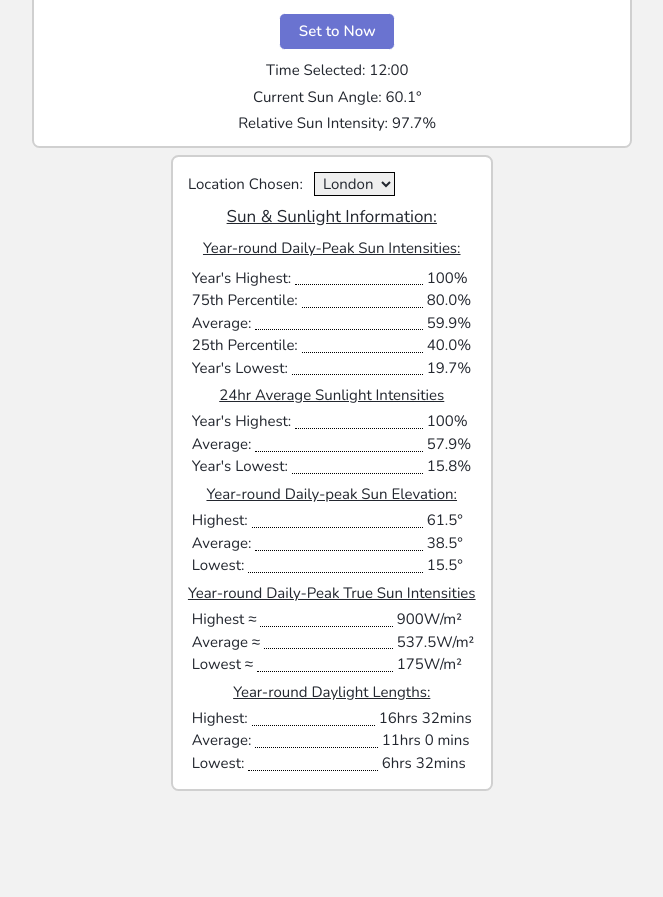
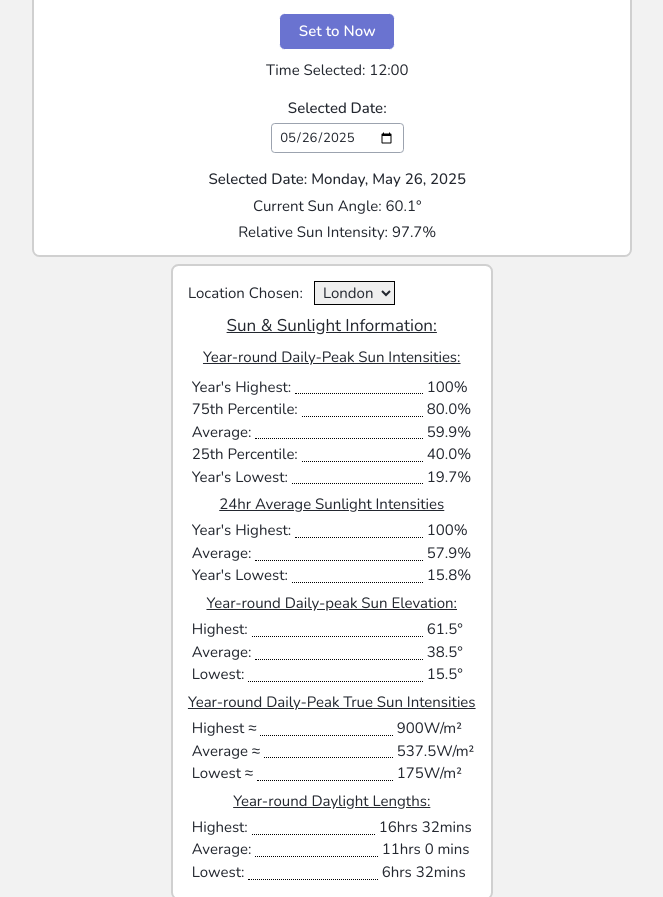
Before and after one commit to tobyhogan/seasons-viewer-tool, a React (Vite) app: page / in a window 1280 px wide. Shown: the part 987-1884 px from the top of the page, without its empty margins (282-945 px from the left). Before the commit the page ends 1786 px from the top, so only its background shows below. Built offline with nearby package versions, Linux system fonts and the light colour scheme; no server answers.

Commit message:
working version of day selector for sun info - day view area

```diff
--- a/src/components/home-page/2-DayView.tsx
+++ b/src/components/home-page/2-DayView.tsx
@@ -9,6 +9,9 @@ interface DayViewProps {
 function DayView({ sunCurveHour, setSunCurveHour, darkThemeEnabled }: DayViewProps) {
   // --- State and refs ---
   const sunAngleCanvasRef = useRef<HTMLCanvasElement>(null);
+
+  // Selected date state - defaults to today
+  const [selectedDate, setSelectedDate] = useState<Date>(new Date());
 
   // Day view info
   const dayViewTimeSelectedRef = useRef<HTMLDivElement>(null);
@@ -216,9 +219,8 @@ function DayView({ sunCurveHour, setSunCurveHour, darkThemeEnabled }: DayViewPro
     ctx.lineWidth = 2;
     ctx.beginPath();
     let first = true;
-    const today = new Date(); // Move this up here
     for (let h = 0; h <= 24; h += 0.01) { // smaller step for smoother curve
-        const date = new Date(Date.UTC(today.getFullYear(), today.getMonth(), today.getDate(), 0, h * 60, 0)); // Use today's date
+        const date = new Date(Date.UTC(selectedDate.getFullYear(), selectedDate.getMonth(), selectedDate.getDate(), 0, h * 60, 0)); // Use selected date
         const angle = Math.max(-18, Math.min(90, solarElevationAngle(date, 51.5074, -0.1278)));
         const x = leftMargin + (h / 24) * graphWidth;
         const y = radius - ((angle + 18) / 108) * 160;
@@ -233,7 +235,7 @@ function DayView({ sunCurveHour, setSunCurveHour, darkThemeEnabled }: DayViewPro
 
     // Draw draggable dot on the curve
     const dotHour = sunCurveHour;
-    const dotDate = new Date(Date.UTC(today.getFullYear(), today.getMonth(), today.getDate(), 0, dotHour * 60, 0));
+    const dotDate = new Date(Date.UTC(selectedDate.getFullYear(), selectedDate.getMonth(), selectedDate.getDate(), 0, dotHour * 60, 0));
     const dotAngle = Math.max(-18, Math.min(90, solarElevationAngle(dotDate, 51.5074, -0.1278)));
     const dotX = leftMargin + (dotHour / 24) * graphWidth;
     const dotY = radius - ((dotAngle + 18) / 108) * 160;
@@ -285,7 +287,7 @@ function DayView({ sunCurveHour, setSunCurveHour, darkThemeEnabled }: DayViewPro
         dayViewCurrentSunRelIntensityRef.current.textContent = `Relative Sun Intensity: ${relIntensity}%`;
     }
 
-  }, [sunCurveHour]);
+  }, [sunCurveHour, selectedDate]); // Add selectedDate to dependencies
 
   // --- Effect for sun angle graph ---
   useEffect(() => {
@@ -318,7 +320,7 @@ function DayView({ sunCurveHour, setSunCurveHour, darkThemeEnabled }: DayViewPro
         ) * (radius / Math.PI);
         return Math.max(-18, Math.min(90, elevation));
       }
-      const date = new Date(Date.UTC(2023, 4, 15, 0, hour * 60, 0));
+      const date = new Date(Date.UTC(selectedDate.getFullYear(), selectedDate.getMonth(), selectedDate.getDate(), 0, hour * 60, 0));
       const angle = solarElevationAngle(date, 51.5074, -0.1278);
       const x = leftMargin + (hour / 24) * graphWidth;
       const y = radius - ((angle + 18) / 108) * 160;
@@ -381,7 +383,7 @@ function DayView({ sunCurveHour, setSunCurveHour, darkThemeEnabled }: DayViewPro
       canvas.removeEventListener('mouseup', handleMouseUp);
       canvas.removeEventListener('mouseleave', handleMouseLeave);
     };
-  }, [sunCurveHour, drawSunAngleGraph]);
+  }, [sunCurveHour, drawSunAngleGraph, setSunCurveHour, selectedDate]); // Add selectedDate and setSunCurveHour to dependencies
 
   // --- Effect for dark mode toggle ---
   useEffect(() => {
@@ -399,12 +401,30 @@ function DayView({ sunCurveHour, setSunCurveHour, darkThemeEnabled }: DayViewPro
     const now = new Date();
     const utcHour = now.getUTCHours() + now.getUTCMinutes() / 60;
     setSunCurveHour(utcHour);
+    setSelectedDate(new Date()); // Also set selected date to today
     drawSunAngleGraph();
   };
+
+  // Helper function to format date for input field
+  const formatDateForInput = (date: Date) => {
+    const year = date.getFullYear();
+    const month = (date.getMonth() + 1).toString().padStart(2, '0');
+    const day = date.getDate().toString().padStart(2, '0');
+    return `${year}-${month}-${day}`;
+  };
+
+  // Handle date change from input
+  const handleDateChange = (event: React.ChangeEvent<HTMLInputElement>) => {
+    const newDate = new Date(event.target.value);
+    setSelectedDate(newDate);
+  };
+
+
 
   return (
     <div className="middleColumn border-2 rounded-lg h-fit mt-[0px] ml-2 w-[600px] pl-[11px] bg-white pb-3 mx-auto mb-2">
       <h2 className="text-center underline text-[18px] mt-3">Sun Info - Day View</h2>
+
       <div className="dayViewTool">
         {/* Time selected display */}
         <canvas
@@ -413,6 +433,9 @@ function DayView({ sunCurveHour, setSunCurveHour, darkThemeEnabled }: DayViewPro
           height={230}
           className='mx-auto mt-3 border-2 border-black rounded-lg'
         />
+
+        {/* Day Selector Section - moved below graph */}
+
         <div className="mx-auto w-fit mt-4 mb-2.5">
           <button
             id="setToNowButton"
@@ -423,6 +446,28 @@ function DayView({ sunCurveHour, setSunCurveHour, darkThemeEnabled }: DayViewPro
           </button>
         </div>
         <div id="dayViewTimeSelected" className="text-center text-[15px] mt-2" ref={dayViewTimeSelectedRef}></div>
+        <div className="mx-auto w-fit mt-4 mb-4 rounded-lg">
+
+          {/* Date Input */}
+          <div className="mb-3 text-center">
+            <label htmlFor="date-input" className="block font-medium mb-1">Selected Date:</label>
+            <input
+              id="date-input"
+              type="date"
+              value={formatDateForInput(selectedDate)}
+              onChange={handleDateChange}
+              className="border border-gray-400 rounded px-2 py-1 text-sm"
+            />
+          </div>
+        </div>
+        <div className="text-center text-[15px] mt-1 font-medium text-blue-600">
+          Selected Date: {selectedDate.toLocaleDateString('en-US', {
+            weekday: 'long',
+            year: 'numeric',
+            month: 'long',
+            day: 'numeric'
+          })}
+        </div>
         <div id="dayViewCurrentSunAngle" className="text-center text-[15px] mt-1" ref={dayViewCurrentSunAngleRef}></div>
         <div id="dayViewCurrentSunRelIntensity" className="text-center text-[15px] mt-1" ref={dayViewCurrentSunRelIntensityRef}></div>
       </div>
```
